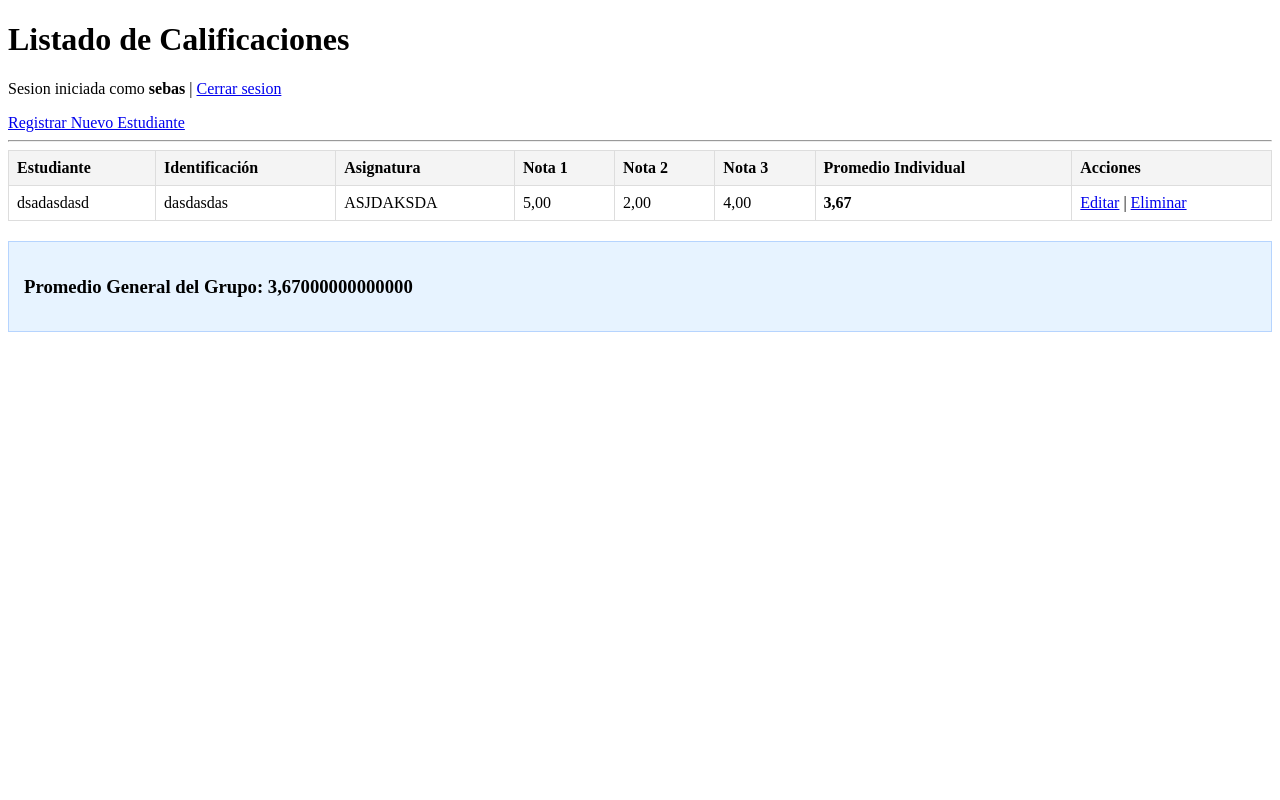
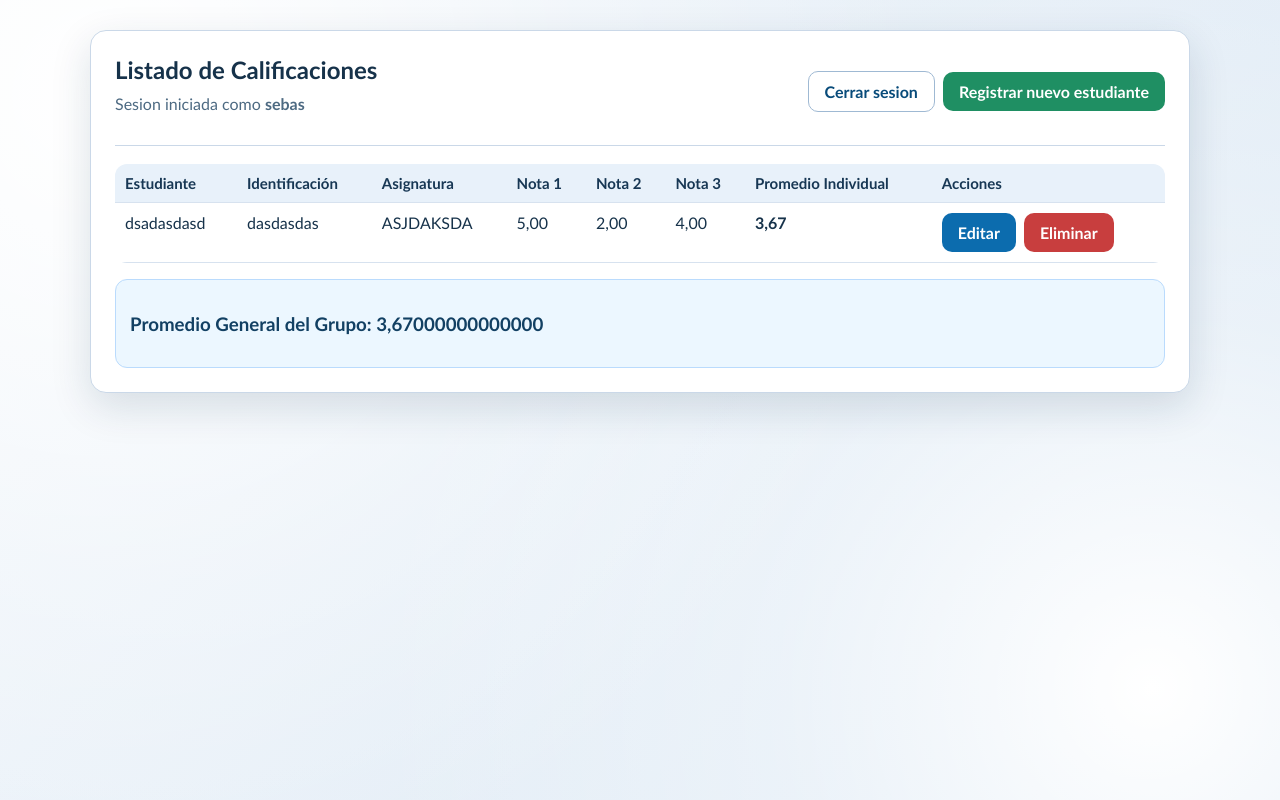
Before and after one commit to seba4s/LaboratorioAutenticacionDjango, a Django app: page /calificaciones/ in a window 1280 px wide. Run offline with Django 5.2, Linux system fonts and the light colour scheme; a user stored in the database is signed in; data comes from the database, SQL or seed files in the repository.

Commit message:
estetica

```diff
--- /dev/null
+++ b/calificaciones_nombre_estudiantes/static/calificaciones/styles.css
@@ -0,0 +1,266 @@
+:root {
+    --bg: #f3f7fb;
+    --bg-accent: #dbe8f4;
+    --surface: #ffffff;
+    --surface-soft: #f8fbff;
+    --text: #16324a;
+    --muted: #4d6a82;
+    --primary: #0c6cae;
+    --primary-strong: #084b7a;
+    --danger: #c83e3e;
+    --danger-strong: #992f2f;
+    --success: #1f8f63;
+    --border: #cad8e8;
+    --shadow: 0 14px 40px rgba(17, 51, 81, 0.14);
+}
+
+* {
+    box-sizing: border-box;
+}
+
+body {
+    margin: 0;
+    font-family: "Trebuchet MS", "Segoe UI", Verdana, sans-serif;
+    color: var(--text);
+    background:
+        radial-gradient(circle at 8% 12%, #ffffff 0, #ffffff55 35%, transparent 60%),
+        radial-gradient(circle at 90% 86%, #ffffff 0, #ffffff55 28%, transparent 58%),
+        linear-gradient(130deg, var(--bg) 0%, var(--bg-accent) 100%);
+    min-height: 100vh;
+    padding: 30px 16px;
+}
+
+main.wrapper {
+    width: 100%;
+    max-width: 1100px;
+    margin: 0 auto;
+}
+
+.card {
+    background: var(--surface);
+    border: 1px solid var(--border);
+    border-radius: 16px;
+    box-shadow: var(--shadow);
+    padding: 24px;
+}
+
+.card.narrow {
+    max-width: 620px;
+    margin: 0 auto;
+}
+
+h1 {
+    margin: 0 0 10px;
+    color: var(--text);
+}
+
+p {
+    margin: 0 0 14px;
+    color: var(--muted);
+}
+
+hr {
+    border: 0;
+    border-top: 1px solid var(--border);
+    margin: 18px 0;
+}
+
+.topbar {
+    display: flex;
+    justify-content: space-between;
+    align-items: center;
+    gap: 8px;
+    margin-bottom: 16px;
+    flex-wrap: wrap;
+}
+
+.grid {
+    display: grid;
+    grid-template-columns: repeat(auto-fit, minmax(210px, 1fr));
+    gap: 12px;
+}
+
+.link-card {
+    text-decoration: none;
+    border: 1px solid #bed0e2;
+    border-radius: 12px;
+    padding: 14px;
+    color: var(--text);
+    background: var(--surface-soft);
+    transition: transform 0.18s ease, box-shadow 0.18s ease, border-color 0.18s ease;
+}
+
+.link-card:hover {
+    transform: translateY(-3px);
+    box-shadow: 0 12px 26px rgba(23, 58, 94, 0.12);
+    border-color: #9eb8d4;
+}
+
+.link-card .title {
+    font-weight: 700;
+    margin-bottom: 4px;
+}
+
+.link-card .desc {
+    font-size: 0.94rem;
+    color: var(--muted);
+}
+
+.actions {
+    display: flex;
+    align-items: center;
+    gap: 8px;
+    flex-wrap: wrap;
+}
+
+.btn {
+    display: inline-block;
+    text-decoration: none;
+    border: 0;
+    border-radius: 10px;
+    padding: 10px 16px;
+    font-weight: 700;
+    cursor: pointer;
+    transition: transform 0.12s ease, opacity 0.12s ease;
+}
+
+.btn:hover {
+    transform: translateY(-1px);
+    opacity: 0.95;
+}
+
+.btn-primary {
+    background: var(--primary);
+    color: #fff;
+}
+
+.btn-success {
+    background: var(--success);
+    color: #fff;
+}
+
+.btn-danger {
+    background: var(--danger);
+    color: #fff;
+}
+
+.btn-outline {
+    background: transparent;
+    color: var(--primary-strong);
+    border: 1px solid #9fb9d3;
+}
+
+table {
+    width: 100%;
+    border-collapse: collapse;
+    overflow: hidden;
+    border-radius: 12px;
+    background: #fff;
+}
+
+th,
+td {
+    border-bottom: 1px solid #d7e2ef;
+    padding: 10px;
+    text-align: left;
+    vertical-align: top;
+}
+
+th {
+    background: #e8f1fa;
+    color: #173754;
+    font-size: 0.94rem;
+}
+
+tr:hover td {
+    background: #f8fbff;
+}
+
+.promedio-box {
+    margin-top: 16px;
+    padding: 14px;
+    background: #ecf7ff;
+    border: 1px solid #badbfd;
+    border-radius: 12px;
+    color: #124063;
+}
+
+form p {
+    margin-bottom: 14px;
+}
+
+label {
+    display: block;
+    margin-bottom: 4px;
+    font-weight: 700;
+    color: #1c405d;
+}
+
+input,
+select,
+textarea {
+    width: 100%;
+    padding: 10px;
+    border: 1px solid #a8bfd8;
+    border-radius: 10px;
+    background: #fbfdff;
+    color: var(--text);
+}
+
+input:focus,
+select:focus,
+textarea:focus {
+    outline: none;
+    border-color: var(--primary);
+    box-shadow: 0 0 0 3px rgba(12, 108, 174, 0.18);
+}
+
+.errorlist {
+    color: #8f1f1f;
+    padding-left: 18px;
+    margin: 6px 0;
+}
+
+.helptext {
+    font-size: 0.86rem;
+    color: #5c7388;
+}
+
+.warning-card {
+    border: 2px solid #d86a6a;
+    background: #fff8f8;
+}
+
+.student-info {
+    background: #fff;
+    padding: 12px;
+    border: 1px solid #e8caca;
+    border-radius: 10px;
+    margin: 15px 0;
+    color: #4c2c2c;
+}
+
+.table-wrap {
+    overflow-x: auto;
+}
+
+.session {
+    margin-top: 18px;
+    color: var(--muted);
+}
+
+@media (max-width: 760px) {
+    body {
+        padding: 18px 10px;
+    }
+
+    .card {
+        padding: 16px;
+    }
+
+    th,
+    td {
+        font-size: 0.9rem;
+        padding: 8px;
+    }
+}
--- a/calificaciones_nombre_estudiantes/templates/calificaciones/listar.html
+++ b/calificaciones_nombre_estudiantes/templates/calificaciones/listar.html
@@ -2,22 +2,26 @@
 <html lang="es">
 <head>
     <meta charset="UTF-8">
+    <meta name="viewport" content="width=device-width, initial-scale=1.0">
     <title>Lista de Calificaciones</title>
-    <style>
-        table { width: 100%; border-collapse: collapse; }
-        th, td { border: 1px solid #ddd; padding: 8px; text-align: left; }
-        th { background-color: #f4f4f4; }
-        .promedio-box { margin-top: 20px; padding: 15px; background: #e7f3ff; border: 1px solid #b6d4fe; }
-    </style>
+    {% load static %}
+    <link rel="stylesheet" href="{% static 'calificaciones/styles.css' %}">
 </head>
 <body>
-    <h1>Listado de Calificaciones</h1>
-    <p>
-        Sesion iniciada como <strong>{{ request.user.username }}</strong> |
-        <a href="{% url 'logout_usuario' %}">Cerrar sesion</a>
-    </p>
-    <a href="{% url 'crear' %}">Registrar Nuevo Estudiante</a>
+    <main class="wrapper">
+    <section class="card">
+    <div class="topbar">
+        <div>
+            <h1>Listado de Calificaciones</h1>
+            <p>Sesion iniciada como <strong>{{ request.user.username }}</strong></p>
+        </div>
+        <div class="actions">
+            <a class="btn btn-outline" href="{% url 'logout_usuario' %}">Cerrar sesion</a>
+            <a class="btn btn-success" href="{% url 'crear' %}">Registrar nuevo estudiante</a>
+        </div>
+    </div>
     <hr>
+    <div class="table-wrap">
     <table>
         <thead>
             <tr>
@@ -42,8 +46,10 @@
                 <td>{{ c.nota3 }}</td>
                 <td><strong>{{ c.promedio }}</strong></td>
                 <td>
-                    <a href="{% url 'editar' c.pk %}">Editar</a> |
-                    <a href="{% url 'eliminar' c.pk %}">Eliminar</a>
+                    <div class="actions">
+                        <a class="btn btn-primary" href="{% url 'editar' c.pk %}">Editar</a>
+                        <a class="btn btn-danger" href="{% url 'eliminar' c.pk %}">Eliminar</a>
+                    </div>
                 </td>
             </tr>
             {% empty %}
@@ -51,9 +57,12 @@
             {% endfor %}
         </tbody>
     </table>
+    </div>
 
     <div class="promedio-box">
         <h3>Promedio General del Grupo: {{ promedio_general|default:"0.00" }}</h3>
     </div>
+    </section>
+    </main>
 </body>
 </html>
```
Also changed, not shown: calificaciones_nombre_estudiantes/templates/calificaciones/crear.html (+11 -12 lines), calificaciones_nombre_estudiantes/templates/calificaciones/editar.html (+11 -12 lines), calificaciones_nombre_estudiantes/templates/calificaciones/eliminar.html (+12 -38 lines), calificaciones_nombre_estudiantes/templates/calificaciones/inicio.html (+5 -73 lines), calificaciones_nombre_estudiantes/templates/calificaciones/login.html (+9 -13 lines), calificaciones_nombre_estudiantes/templates/calificaciones/registro.html (+9 -14 lines).
